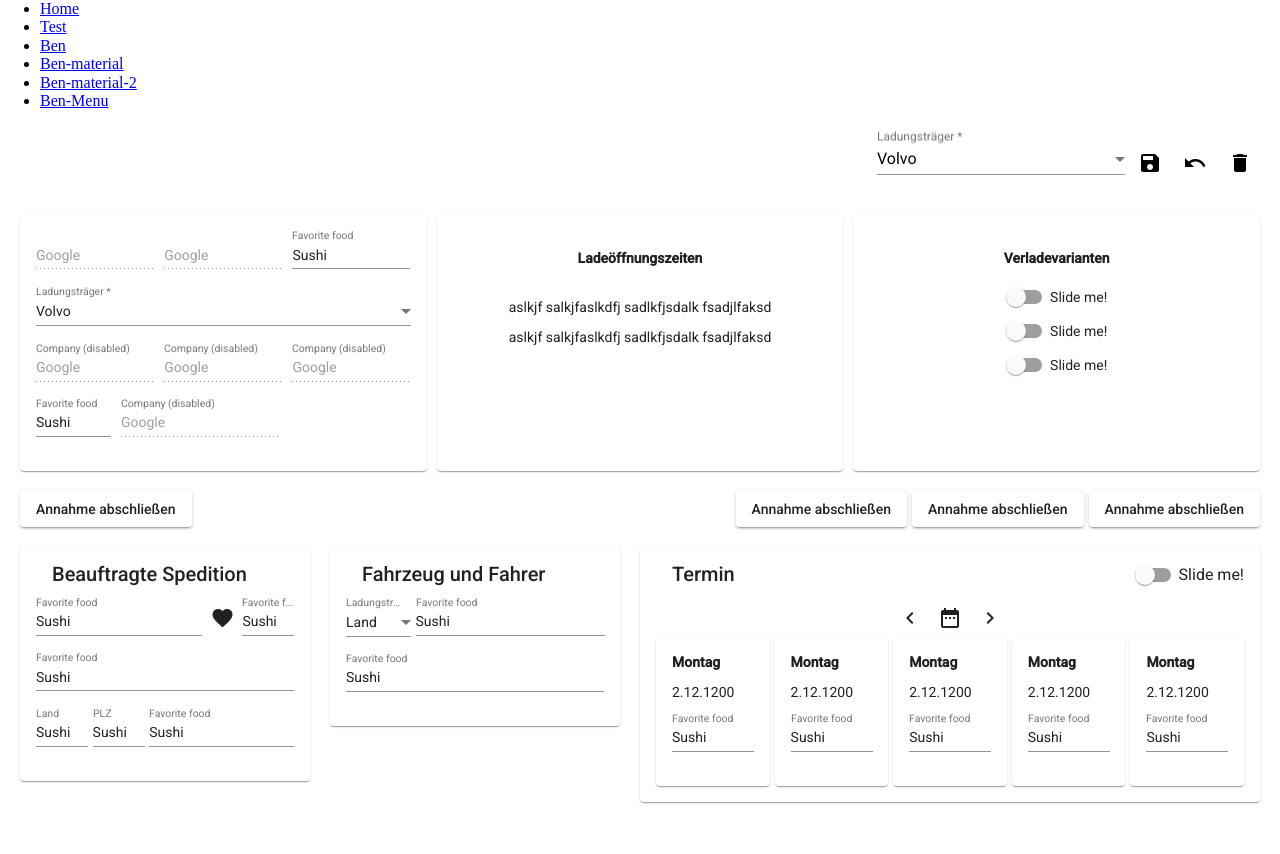
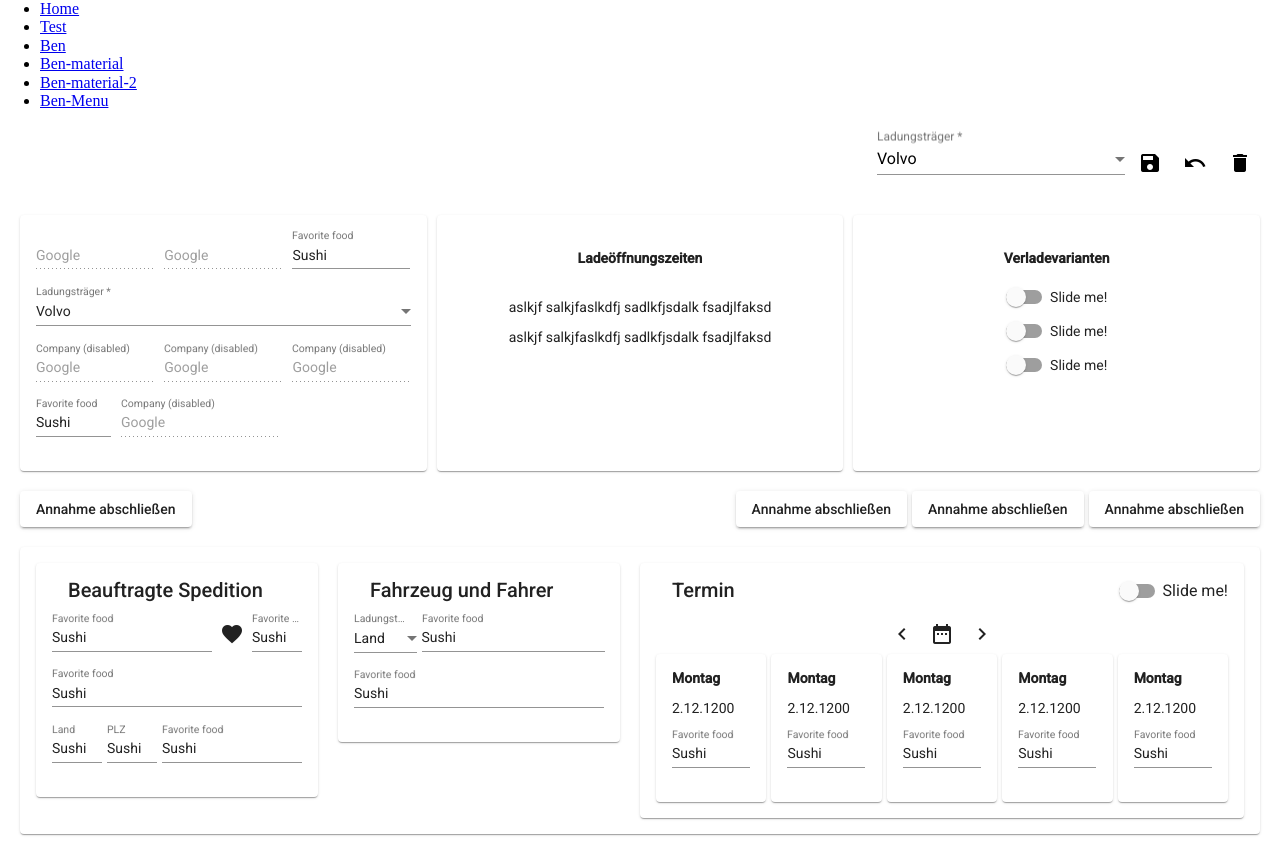
Before and after one commit to binoben/angular-8-material-flex-starter-template-qrncui, an Angular app: page /ben-material-2 in a window 1280 px wide. Before the commit the page ends 822 px from the top, so only its background shows below. Built offline with nearby package versions, Linux system fonts and the light colour scheme.

Commit message:
1 file modified

```diff
--- a/src/app/ben-material-2/ben-material-2.component.html
+++ b/src/app/ben-material-2/ben-material-2.component.html
@@ -118,7 +118,7 @@
 	</div>
 
 
-	<div fxLayout="row " fxLayoutGap="20px" fxLayoutAlign="center flex-start">
+	<mat-card fxLayout="row " fxLayoutGap="20px" fxLayoutAlign="center flex-start">
 		<mat-card fxFlex>
 			<mat-card-header>
 
@@ -266,7 +266,7 @@
 
 		</mat-card>
 
-	</div>
+	</mat-card>
 
 
 
```
